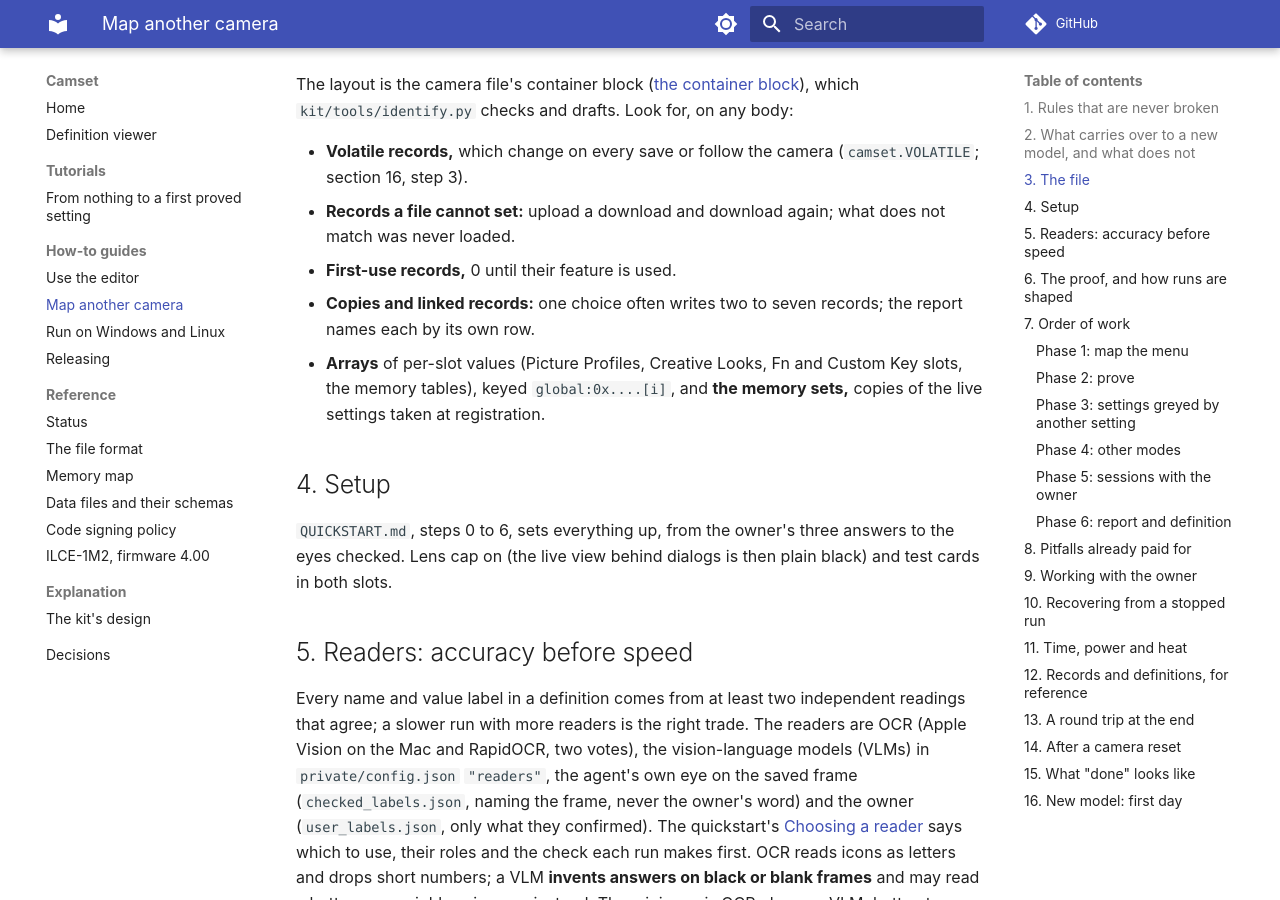
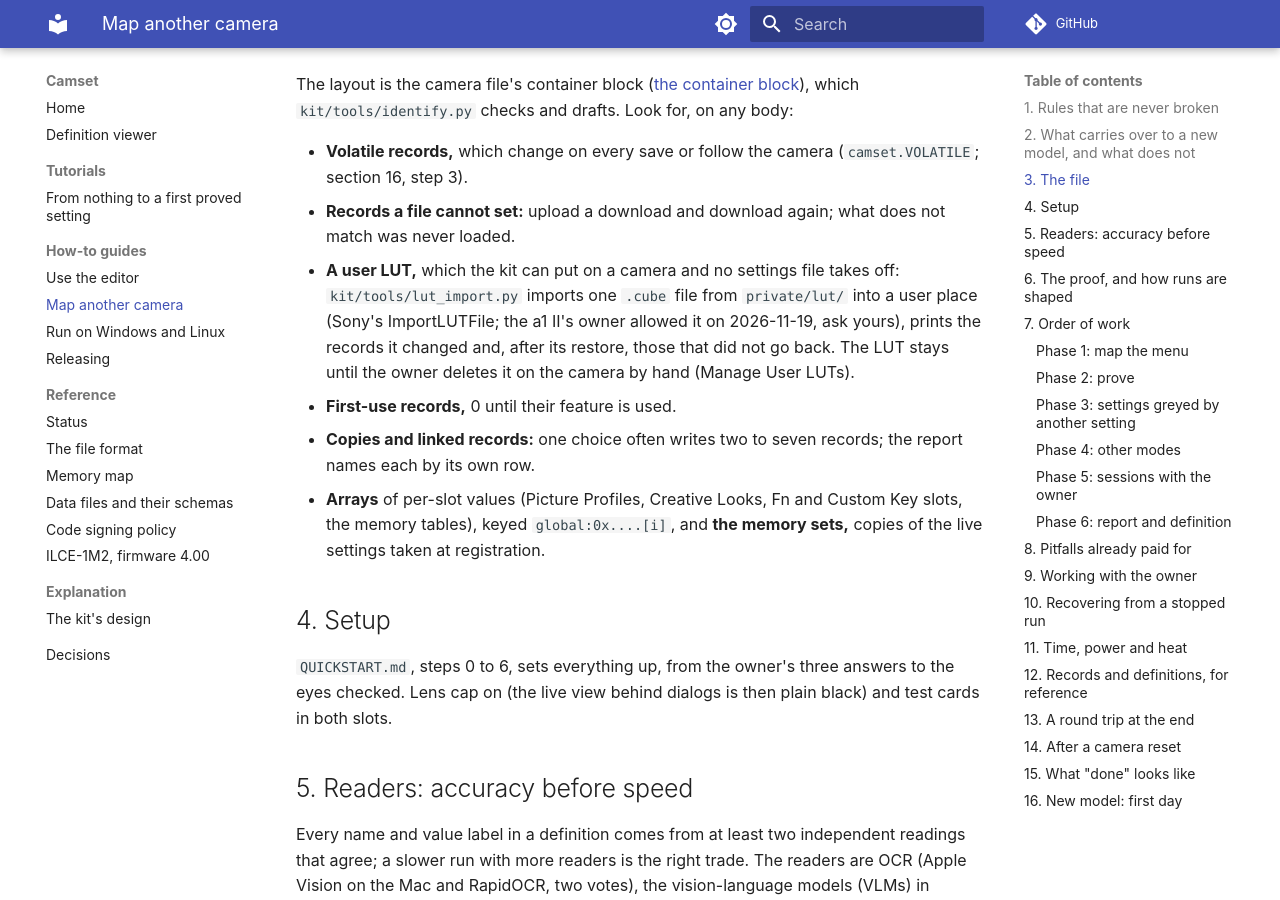
Before and after one commit to camset-dev/camset, an MkDocs documentation site: the page built from docs/REMAPPING_PLAYBOOK.md, in a window 1280 px wide and 900 px high, scrolled down 3586 px. Built offline with MkDocs 1.6.1 and Material for MkDocs 9.7.7, drawn with Linux system fonts in a browser that asks for light colours; comment, search, counter and statistics services are not loaded.

Commit message:
Docs: the playbook names the user LUT, which the kit can put on a camera and no settings file takes off
Section 3, beside the records a file cannot set: kit/tools/lut_import.py imports one .cube file from private/lut/ into a user place, as the a1 II's owner allowed on 2026-11-19, and the LUT stays until the owner deletes it on the camera by hand.

Signed-off-by: camset-dev <camset-dev@proton.me>

```diff
--- a/docs/REMAPPING_PLAYBOOK.md
+++ b/docs/REMAPPING_PLAYBOOK.md
@@ -132,6 +132,10 @@ which `kit/tools/identify.py` checks and drafts. Look for, on any body:
 
 - **Volatile records,** which change on every save or follow the camera (`camset.VOLATILE`; section 16, step 3).
 - **Records a file cannot set:** upload a download and download again; what does not match was never loaded.
+- **A user LUT,** which the kit can put on a camera and no settings file takes off: `kit/tools/lut_import.py` imports
+  one `.cube` file from `private/lut/` into a user place (Sony's ImportLUTFile; the a1 II's owner allowed it on
+  2026-11-19, ask yours), prints the records it changed and, after its restore, those that did not go back. The LUT
+  stays until the owner deletes it on the camera by hand (Manage User LUTs).
 - **First-use records,** 0 until their feature is used.
 - **Copies and linked records:** one choice often writes two to seven records; the report names each by its own row.
 - **Arrays** of per-slot values (Picture Profiles, Creative Looks, Fn and Custom Key slots, the memory tables), keyed
```
